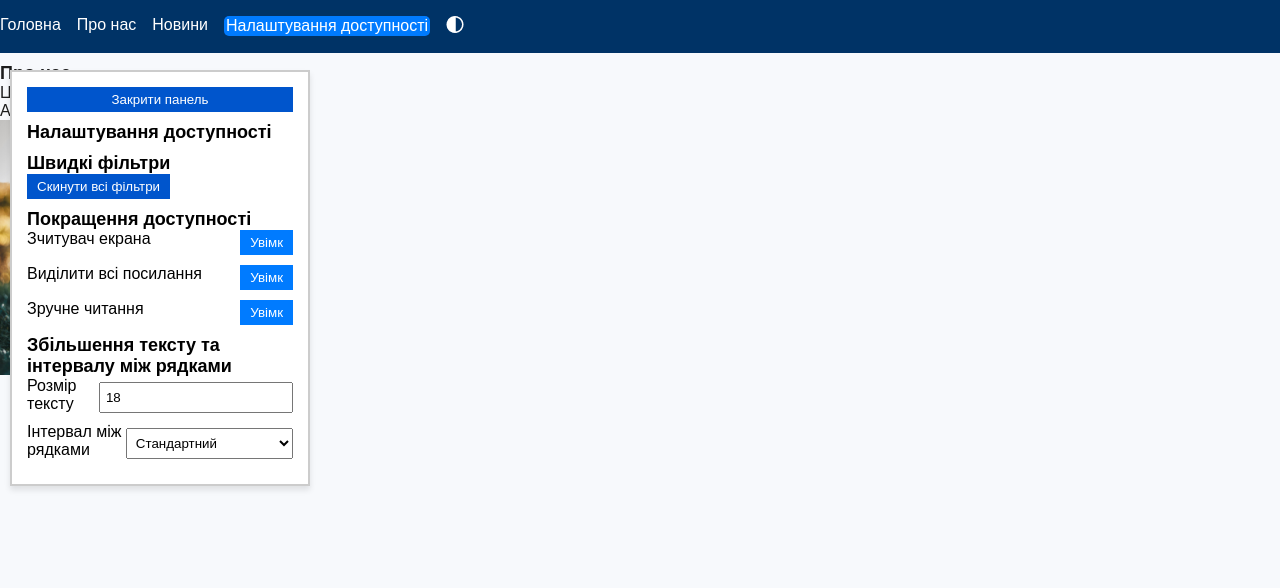
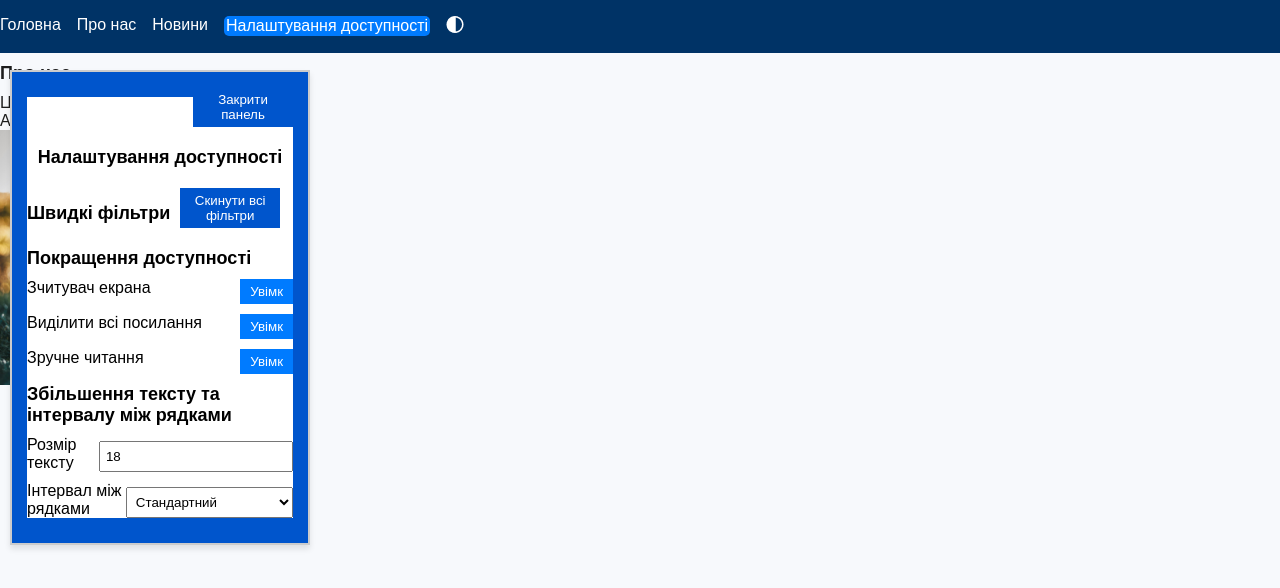
Before and after one commit to RomanTTTTT/WebProject, a React (Create React App) app: page /about in a window 1280 px wide. Both pictures are taken after a click on the button "Налаштування доступності". Shown: the top 588 px of the page. Built offline with nearby package versions, Linux system fonts and the light colour scheme.

Commit message:
fixed menu a little

```diff
--- a/src/pages/AccessibilityMenu.jsx
+++ b/src/pages/AccessibilityMenu.jsx
@@ -28,9 +28,14 @@ const AccessibilityMenu = ({ setIsOpen, darkMode }) => {
 
     return (
         <div className={`accessibility-menu ${darkMode ? "dark-theme" : ""}`}>
+            <div className="close-btn-container">
                 <button className="close-btn" onClick={() => setIsOpen(false)}>Закрити панель</button>
+            </div>
+            <div className={`accessibility-menu-container ${darkMode ? "dark-theme" : ""}`}>
+                <div className="accessibility-settings">
                     <h2>Налаштування доступності</h2>
-
+                </div>
+                <div className="filters-container">
                     <h3>Швидкі фільтри</h3>
                     <button className="reset-btn" onClick={() => {
                         setScreenReader(false);
@@ -39,7 +44,7 @@ const AccessibilityMenu = ({ setIsOpen, darkMode }) => {
                         setTextSize(18);
                         setLineSpacing("standard");
                     }}>Скинути всі фільтри</button>
-
+                </div>
                 <h3>Покращення доступності</h3>
                 <div className="option">
                     <span>Зчитувач екрана</span>
@@ -82,6 +87,7 @@ const AccessibilityMenu = ({ setIsOpen, darkMode }) => {
                     </select>
                 </div>
             </div>
+        </div>
     );
 };
 
--- a/src/pages/styles.css
+++ b/src/pages/styles.css
@@ -622,25 +622,52 @@
   position: absolute;
   top: 70px;
   left: 10px;
-  background: white;
+  background: #0055cc;
   padding: 15px;
   border: 2px solid #ccc;
   box-shadow: 0px 4px 6px rgba(0, 0, 0, 0.1);
   width: 300px;
   font-family: Arial, sans-serif;
+  height: auto;
+}
+
+.accessibility-menu-container {
+  background-color: white;
+}
+.accessibility-menu-container.dark-theme {
+  background-color: #1e1e1e;
+  min-height: 300px;
 }
 
 .close-btn {
   background: #0055cc;
   color: white;
   border: none;
-  padding: 5px 10px;
   cursor: pointer;
   display: block;
   width: 100%;
   text-align: center;
   margin-bottom: 10px;
+  width: 100px;  /* Встановлює однакову ширину */
+  height: 40px;  /* Фіксована висота */
+  padding: 5px 10px;
+  box-sizing: border-box; /* Запобігає змінам через padding */
+  float:right;
 }
+
+.close-btn-container {
+  display: block; /* Гарантує, що кнопка займає окремий рядок */
+  width: 100%; /* Розтягує контейнер на всю ширину */
+  margin-bottom: 10px; /* Додає простір між кнопкою і заголовком */
+}
+.accessibility-settings {
+  display: flex;
+  flex-direction: column; /* Робить елементи вертикальними */
+  align-items: center; /* Вирівнює по центру */
+  width: 100%;
+  margin-bottom: 10px;
+}
+
 
 .reset-btn {
   background: #0055cc;
@@ -650,11 +677,23 @@
   cursor: pointer;
   margin-bottom: 10px;
   display: block;
+  width: 100px;  /* Встановлює однакову ширину */
+  height: 40px;  /* Фіксована висота */
+  padding: 5px 10px;
+  box-sizing: border-box; /* Запобігає змінам через padding */
 }
+
+.filters-container {
+  display: flex;
+  align-items: center;
+  gap: 10px;
+}
+
 
 h2, h3 {
   font-size: 18px;
   margin-top: 10px;
+  margin-bottom: 10px;
 }
 
 .option {
@@ -678,14 +717,19 @@ h2, h3 {
 }
 
 .accessibility-menu.dark-theme {
-  background: #1e1e1e;
+  background: #4a90e2;
   color: #e0e0e0;
   border: 2px solid #333;
   box-shadow: 0px 4px 6px rgba(0, 0, 0, 0.5);
+  height: auto;
+  min-height: 300px;
 }
 
 .accessibility-menu.dark-theme .close-btn,
 .accessibility-menu.dark-theme .reset-btn {
+  width: 100px;
+  height: 40px;
+  padding: 5px 10px;
   background: #4a90e2;
   color: white;
 }
```
Lines whose indentation alone changed are shown as unchanged.
